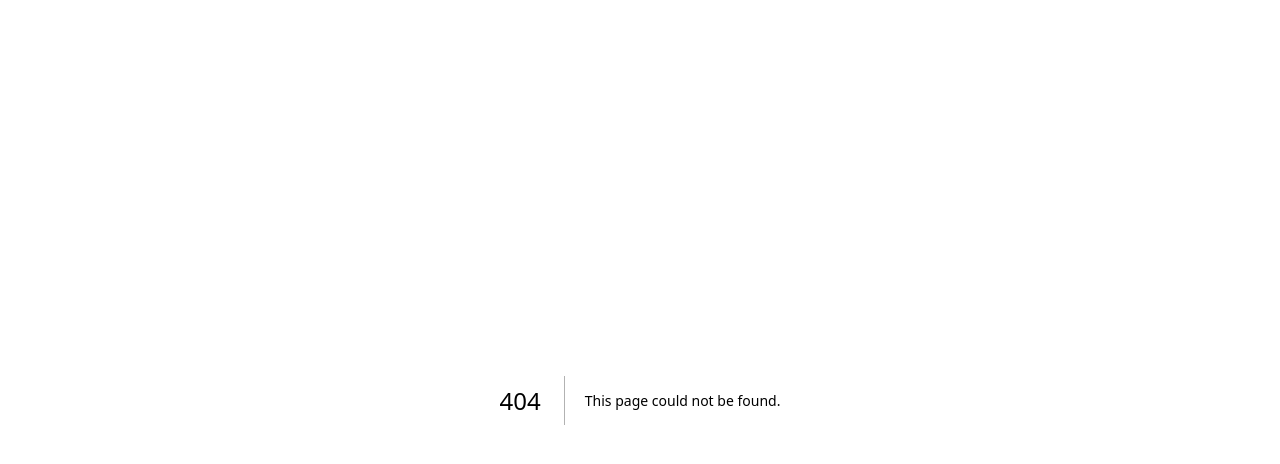
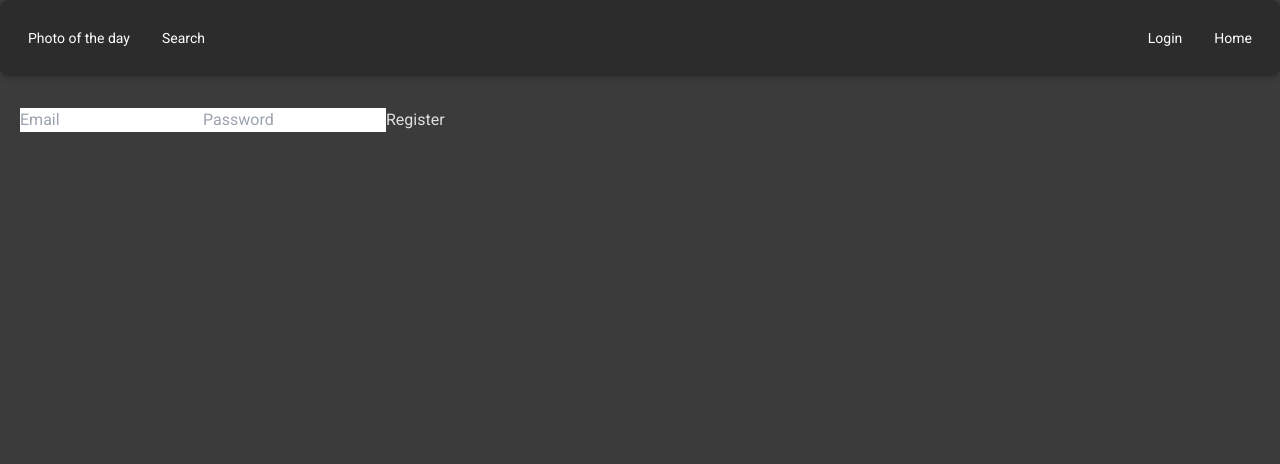
Before and after one commit to TatyanaZakiryanova/nasa-data, a Next.js app: page /dashboard/login in a window 1280 px wide. Before the commit this address had no page. Shown: the top 464 px of the page. Built offline with nearby package versions, Linux system fonts and the light colour scheme; no server answers.

Commit message:
created firebase config & simple registration form

```diff
--- a/package.json
+++ b/package.json
@@ -10,6 +10,7 @@
   },
   "dependencies": {
     "@reduxjs/toolkit": "^2.3.0",
+    "firebase": "^11.0.1",
     "next": "14.2.13",
     "react": "18.2.0",
     "react-dom": "18.2.0",
--- /dev/null
+++ b/src/app/components/register.tsx
@@ -0,0 +1,43 @@
+'use client';
+
+import { useState } from 'react';
+import { createUserWithEmailAndPassword } from 'firebase/auth';
+import { auth } from '../lib/firebase';
+
+const Register = () => {
+  const [email, setEmail] = useState('');
+  const [password, setPassword] = useState('');
+
+  const handleRegister = async (e: { preventDefault: () => void }) => {
+    e.preventDefault();
+    try {
+      const userCredential = await createUserWithEmailAndPassword(auth, email, password);
+      const user = userCredential.user;
+      console.log('User registered:', user);
+    } catch (error) {
+      console.error('Error registering user:', error);
+    }
+  };
+
+  return (
+    <form onSubmit={handleRegister}>
+      <input
+        type="email"
+        placeholder="Email"
+        value={email}
+        onChange={(e) => setEmail(e.target.value)}
+        required
+      />
+      <input
+        type="password"
+        placeholder="Password"
+        value={password}
+        onChange={(e) => setPassword(e.target.value)}
+        required
+      />
+      <button type="submit">Register</button>
+    </form>
+  );
+};
+
+export default Register;
--- /dev/null
+++ b/src/app/dashboard/login/page.tsx
@@ -0,0 +1,8 @@
+import Register from '@/app/components/register';
+import React from 'react';
+
+const LoginPage = () => {
+  return <Register />;
+};
+
+export default LoginPage;
--- /dev/null
+++ b/src/app/lib/firebase.ts
@@ -0,0 +1,19 @@
+import { initializeApp } from 'firebase/app';
+import { getAnalytics } from 'firebase/analytics';
+import { getAuth } from 'firebase/auth';
+
+const firebaseConfig = {
+  apiKey: process.env.NEXT_PUBLIC_FIREBASE_API_KEY,
+  authDomain: process.env.NEXT_PUBLIC_FIREBASE_AUTH_DOMAIN,
+  projectId: process.env.NEXT_PUBLIC_FIREBASE_PROJECT_ID,
+  storageBucket: process.env.NEXT_PUBLIC_FIREBASE_STORAGE_BUCKET,
+  messagingSenderId: process.env.NEXT_PUBLIC_FIREBASE_MESSAGING_SENDER_ID,
+  appId: process.env.NEXT_PUBLIC_FIREBASE_APP_ID,
+  measurementId: process.env.NEXT_PUBLIC_FIREBASE_MEASUREMENT_ID,
+};
+
+const app = initializeApp(firebaseConfig);
+const analytics = getAnalytics(app);
+const auth = getAuth(app);
+
+export { auth };
--- a/src/app/shared/navbar.tsx
+++ b/src/app/shared/navbar.tsx
@@ -36,7 +36,7 @@ export default function Navbar() {
       </ul>
       <ul className="flex items-center gap-2">
         <li>
-          <Link href="/" className={`${linkClasses}`}>
+          <Link href="/dashboard/login" className={`${linkClasses}`}>
             Login
           </Link>
         </li>
```
Also changed, not shown: 1 other file (tests, documents, lock files or other folders).
